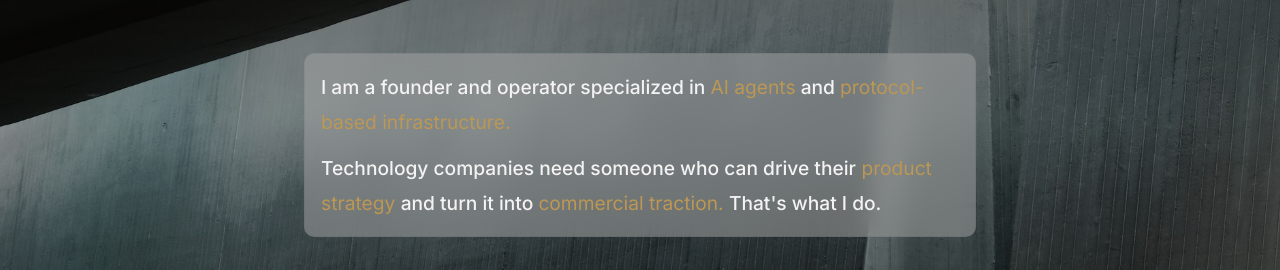
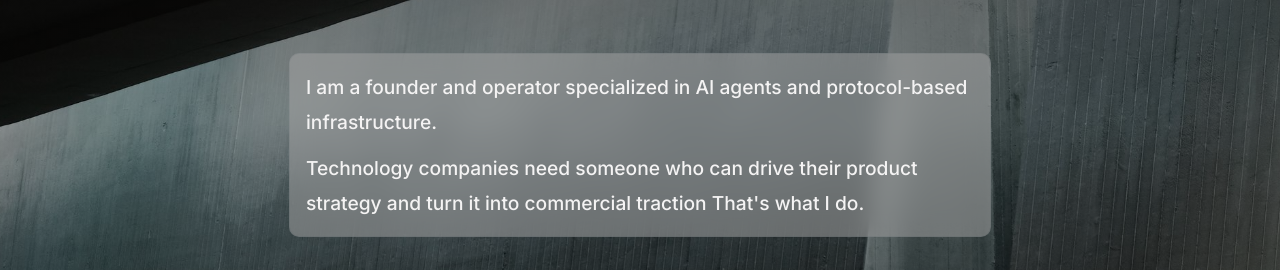
Before and after one commit to AgenticMindset/nextjs-boilerplate, a Next.js app: page / in a window 1280 px wide. Shown: the part 201-471 px from the top of the page. Built offline with nearby package versions, Linux system fonts and the light colour scheme.

Commit message:
hero tweaks

```diff
--- a/app/globals.css
+++ b/app/globals.css
@@ -29,7 +29,7 @@
   --space-2xl: 8rem;
 
   /* Layout */
-  --max-width: 720px;
+  --max-width: 750px;
   --max-width-wide: 960px;
 }
 
--- a/app/page.tsx
+++ b/app/page.tsx
@@ -20,15 +20,11 @@ export default function Home() {
           </h1>
           <div className="hero__subtitle animate-in animate-in--delay-2">
             <p style={{ marginBottom: "12px" }}>
-              I am a founder and operator specialized in{" "}
-              <span className="hero__accent">AI agents</span> and{" "}
-              <span className="hero__accent">protocol-based infrastructure.</span>
+              I am a founder and operator specialized in AI agents and protocol-based infrastructure.
             </p>
             <p>
-              Technology companies need someone who can drive their
-              <span className="hero__accent"> product strategy </span>
-               and turn it into{" "}
-              <span className="hero__accent"> commercial traction. </span>That&apos;s what I do.
+              Technology companies need someone who can drive their product strategy and turn it into commercial traction
+              That&apos;s what I do.
             </p>
           </div>
           <div className="links-row animate-in animate-in--delay-3">
```
